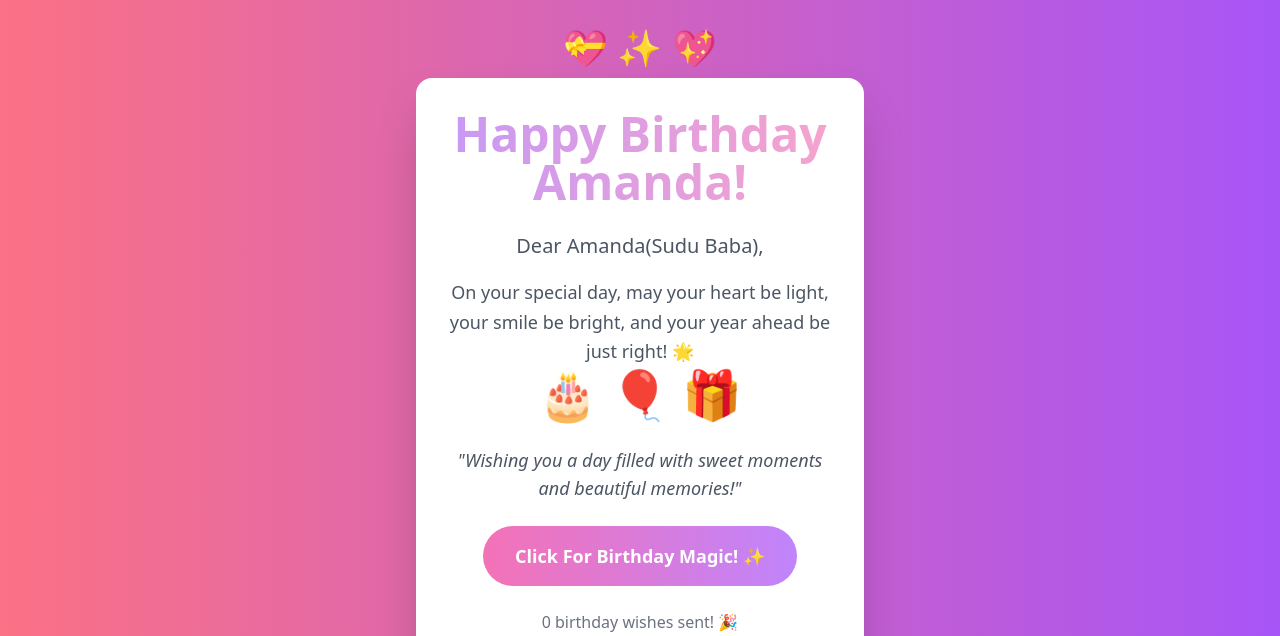
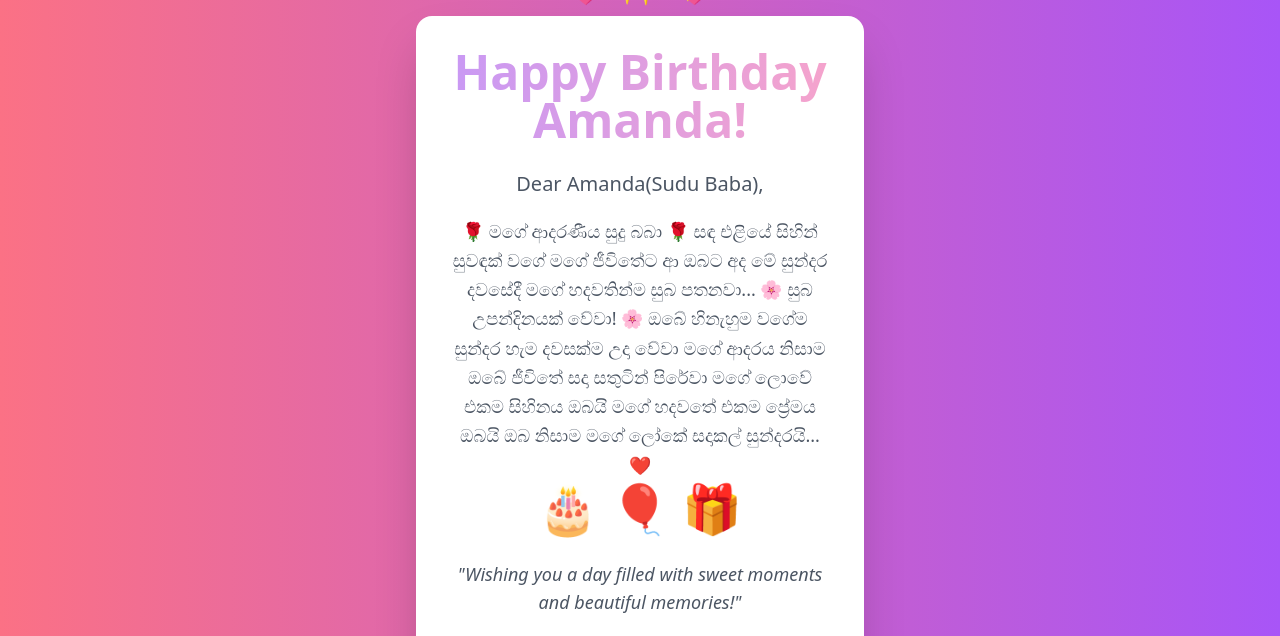
Before and after one commit to chathurama/chathurama.github.io, a plain HTML site: page index.html in a window 1280 px wide. Shown: the top 636 px of the page. Drawn offline with nearby package versions, Linux system fonts and the light colour scheme.

Commit message:
Update index.html

```diff
--- a/index.html
+++ b/index.html
@@ -1,5 +1,6 @@
 <!DOCTYPE html>
 <html lang="en">
+
 <head>
     <meta charset="UTF-8">
     <meta name="viewport" content="width=device-width, initial-scale=1.0">
@@ -7,11 +8,13 @@
     <script src="https://cdn.tailwindcss.com"></script>
     <link href="https://cdnjs.cloudflare.com/ajax/libs/font-awesome/6.0.0/css/all.min.css" rel="stylesheet">
 </head>
+
 <body class="bg-gradient-to-r from-rose-400 to-purple-500 min-h-screen flex items-center justify-center p-4">
 
     <div class="relative group">
         <!-- Card Container -->
-        <div class="bg-white rounded-2xl shadow-2xl p-8 max-w-md transform transition-transform duration-500 hover:scale-105">
+        <div
+            class="bg-white rounded-2xl shadow-2xl p-8 max-w-md transform transition-transform duration-500 hover:scale-105">
             <!-- Floating Hearts Animation -->
             <div class="absolute -top-10 left-1/2 transform -translate-x-1/2">
                 <div class="animate-bounce text-4xl">
@@ -21,7 +24,8 @@
 
             <!-- Card Content -->
             <div class="text-center space-y-6">
-                <h1 class="text-5xl font-bold bg-gradient-to-r from-purple-600 to-pink-500 text-transparent bg-clip-text mb-4 animate-pulse">
+                <h1
+                    class="text-5xl font-bold bg-gradient-to-r from-purple-600 to-pink-500 text-transparent bg-clip-text mb-4 animate-pulse">
                     Happy Birthday Amanda!
                 </h1>
 
@@ -30,8 +34,24 @@
                         Dear Amanda(Sudu Baba),
                     </p>
                     <p class="text-gray-600 text-lg leading-relaxed">
-                        On your special day, may your heart be light,
-                        your smile be bright, and your year ahead be just right! 🌟
+                        🌹 මගේ ආදරණීය සුදු බබා 🌹
+
+                        සඳ එළියේ සිහින් සුවඳක් වගේ
+                        මගේ ජීවිතේට ආ ඔබට
+                        අද මේ සුන්දර දවසේදී
+                        මගේ හදවතින්ම සුබ පතනවා...
+
+                        🌸 සුබ උපන්දිනයක් වේවා! 🌸
+
+                        ඔබේ හිනැහුම වගේම සුන්දර
+                        හැම දවසක්ම උදා වේවා
+                        මගේ ආදරය නිසාම
+                        ඔබේ ජීවිතේ සදා සතුටින් පිරේවා
+
+                        මගේ ලොවේ එකම සිහිනය ඔබයි
+                        මගේ හදවතේ එකම ප්‍රේමය ඔබයි
+                        ඔබ නිසාම මගේ ලෝකේ
+                        සදාකල් සුන්දරයි... ❤️
                     </p>
 
                     <!-- Birthday Cake Animation -->
@@ -46,8 +66,7 @@
 
                 <!-- Interactive Elements -->
                 <div class="mt-8 space-y-4">
-                    <button id="confettiBtn"
-                            class="bg-gradient-to-r from-pink-400 to-purple-400 text-white px-8 py-4 rounded-full
+                    <button id="confettiBtn" class="bg-gradient-to-r from-pink-400 to-purple-400 text-white px-8 py-4 rounded-full
                                    hover:from-purple-400 hover:to-pink-400 transition-all duration-300
                                    transform hover:scale-105 focus:outline-none focus:ring-2 focus:ring-purple-400
                                    text-lg font-semibold">
@@ -96,4 +115,5 @@
         });
     </script>
 </body>
+
 </html>
```
